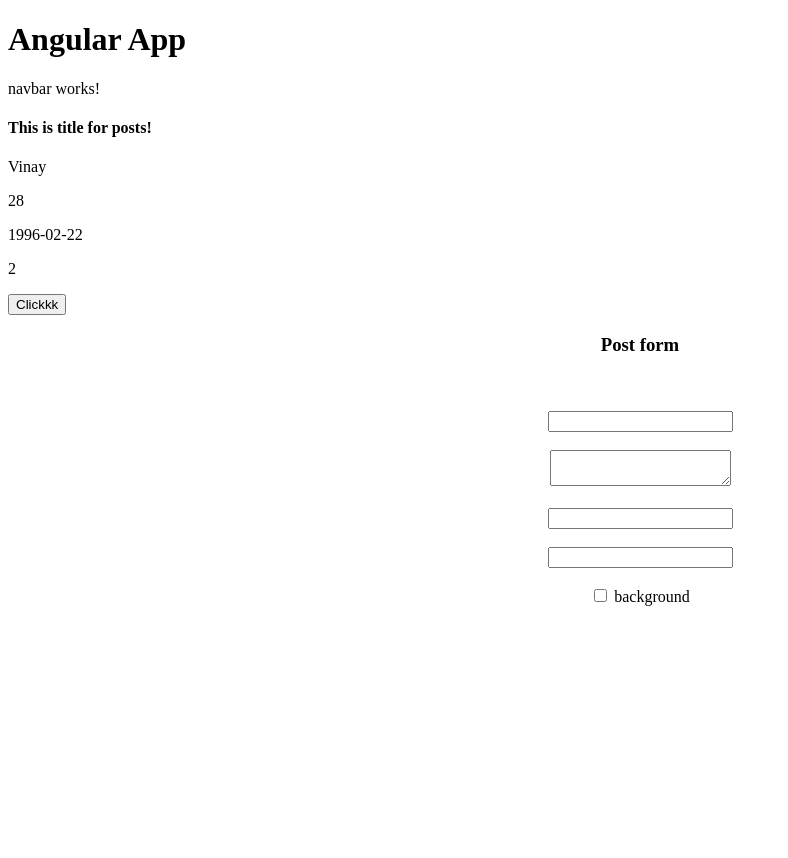
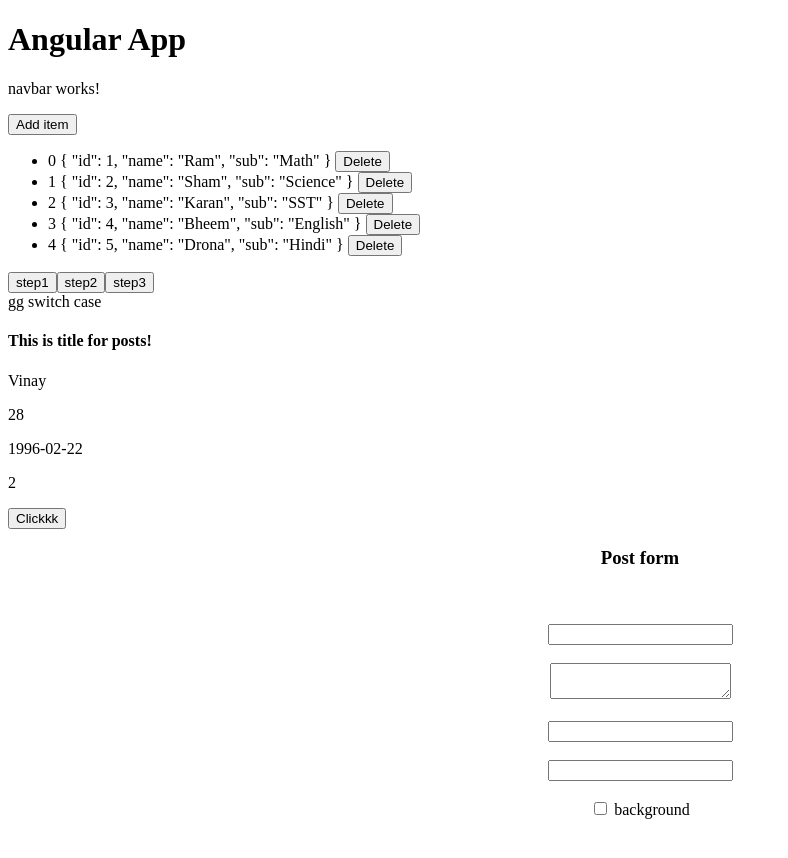
Before and after one commit to sahrawatvinay/Angular, an Angular app in the folder my-app/: page / in a window 1280 px wide. Shown: the top 858 px of the page, without its empty margins (0-788 px from the left). Before the commit the page ends 800 px from the top, so only its background shows below. Built offline with nearby package versions, Linux system fonts and the light colour scheme.

Commit message:
angular directives

```diff
--- a/my-app/src/app/navbar/navbar.component.html
+++ b/my-app/src/app/navbar/navbar.component.html
@@ -1 +1,28 @@
 <p>navbar works!</p>
+<button (click)="addItem()">Add item</button>
+<div *ngIf="objArray.length > 0; else noData">
+  <ul>
+    <li *ngFor="let item of objArray; let i = index">
+      {{ i }} {{ item | json }} <button (click)="removeItem(i)">Delete</button>
+    </li>
+  </ul>
+</div>
+
+<div>
+  <button (click)="btnClick('step1')">step1</button>
+  <button (click)="btnClick('step2')">step2</button>
+  <button (click)="btnClick('step3')">step3</button>
+</div>
+<div [ngSwitch]="btnStepVal">
+  <div *ngSwitchCase="'step1'"><b>Step 1</b></div>
+  <div *ngSwitchCase="'step2'"><b>Step 2</b></div>
+  <div *ngSwitchCase="'step3'"><b>Step 3</b></div>
+  <div *ngSwitchDefault>gg switch case</div>
+</div>
+<ng-template #noData> No data ..... </ng-template>
+<h1
+  [ngClass]="{
+    'main-cls': isActive,
+    'text-weight': isActive
+  }"
+></h1>
--- a/my-app/src/app/navbar/navbar.component.ts
+++ b/my-app/src/app/navbar/navbar.component.ts
@@ -1,12 +1,30 @@
 import { Component } from '@angular/core';
-
+import { CommonModule } from '@angular/common';
 @Component({
   selector: 'app-navbar',
   standalone: true,
-  imports: [],
+  imports: [CommonModule],
   templateUrl: './navbar.component.html',
-  styleUrl: './navbar.component.css'
+  styleUrl: './navbar.component.css',
 })
 export class NavbarComponent {
-
+  objArray: Array<any> = [
+    { id: 1, name: 'Ram', sub: 'Math' },
+    { id: 2, name: 'Sham', sub: 'Science' },
+    { id: 3, name: 'Karan', sub: 'SST' },
+    { id: 4, name: 'Bheem', sub: 'English' },
+    { id: 5, name: 'Drona', sub: 'Hindi' },
+  ];
+  isActive: boolean = false;
+  btnStepVal: string = '';
+  btnClick(value: string) {
+    this.btnStepVal = value;
+  }
+  constructor() {}
+  addItem(): void {
+    this.objArray.push({ id: 6, name: 'gg', sub: 'wp' });
+  }
+  removeItem(idx: number): void {
+    this.objArray.splice(idx, 1);
+  }
 }
--- a/my-app/src/app/post/post.component.html
+++ b/my-app/src/app/post/post.component.html
@@ -18,7 +18,4 @@
    <p>{{formData.postDescription}}</p>
    <img [src] = "formData.postImageUrl">
    <a [href] = "formData.postUrl" target="_blank" [style.display]="formData.postUrl ? 'block': 'none'">More infoo</a>
-
-
-
 </div>
```
